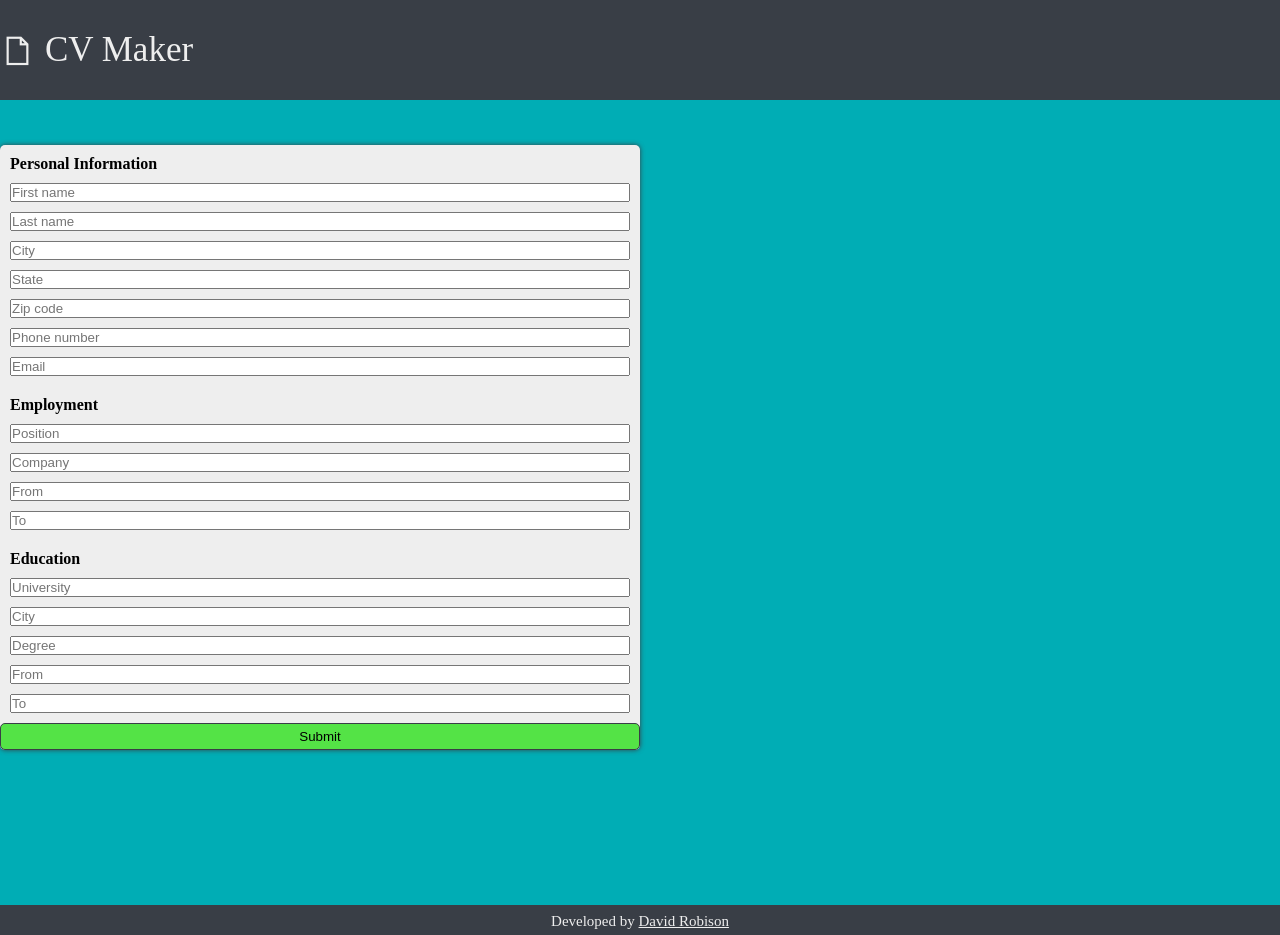
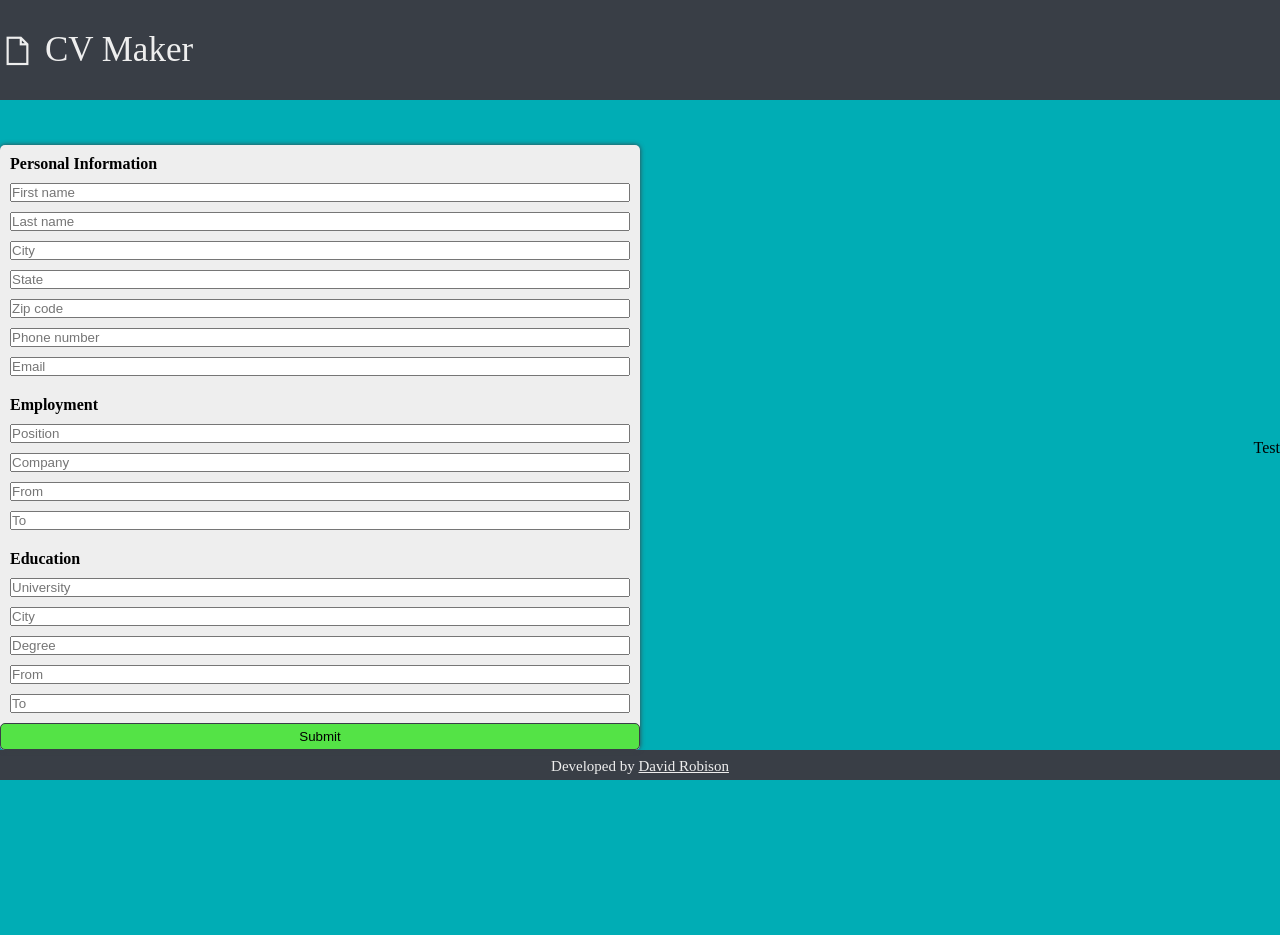
Before and after one commit to robisonwebdev/CV-Application, a React (Create React App) app: page / in a window 1280 px wide. After the commit the page ends 800 px from the top, so only its background shows below. Built offline with nearby package versions, Linux system fonts and the light colour scheme.

Commit message:
Added div with ID of mainContent, and set Form and CVLetter between div. Imported cvLetter.css

```diff
--- a/src/App.js
+++ b/src/App.js
@@ -2,15 +2,20 @@ import React, { Component } from 'react';
 import Form from './components/Form';
 import './styles/main.css'
 import './styles/cvForm.css';
+import './styles/cvLetter.css';
 import CVHeader from './components/CVHeader';
 import CVFooter from './components/CVFooter';
+import CVLetter from './components/CVLetter';
 
 class App extends Component {
   render() {
     return (
       <div id='app'>
         <CVHeader />
-        <Form />
+        <div id='mainContent'>
+          <Form />
+          <CVLetter />
+        </div>
         <CVFooter />
       </div>
 
```
